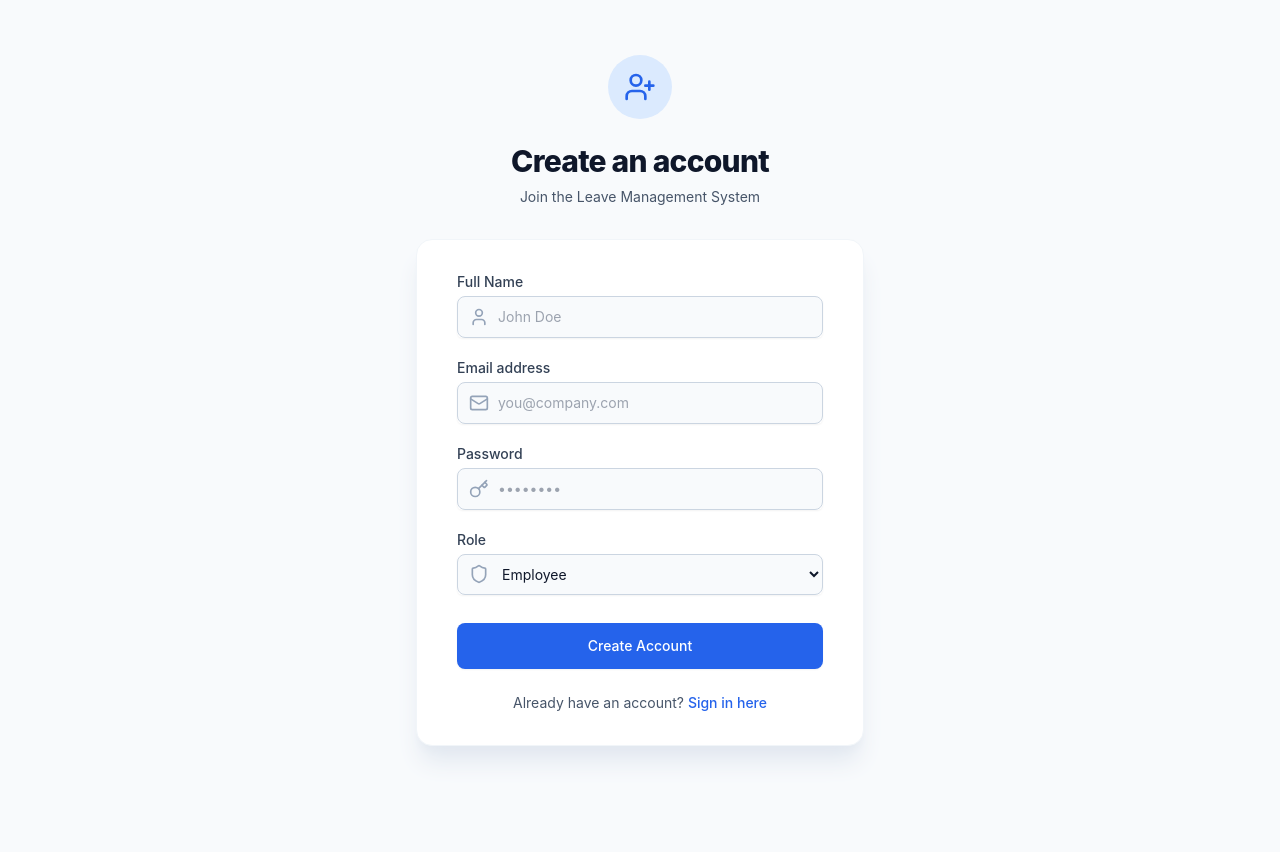
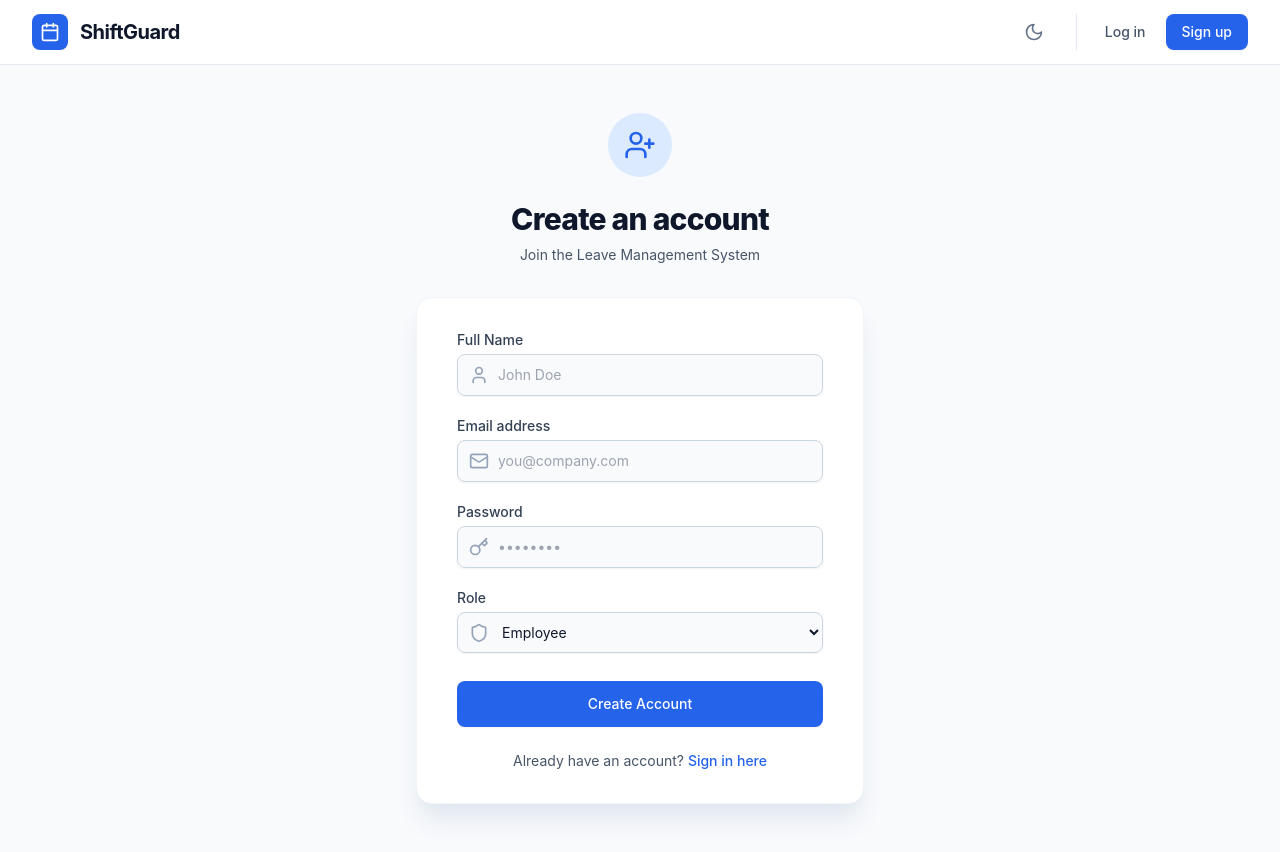
Before and after one commit to lakshitraina/ShiftGuard, a React (Vite) app in the folder frontend/: page /register in a window 1280 px wide. Before the commit the page ends 800 px from the top, so only its background shows below. Built offline with nearby package versions, Linux system fonts and the light colour scheme.

Commit message:
Fix Navbar rendering on Auth pages and Dark Mode CSS persistence

```diff
--- a/frontend/src/App.jsx
+++ b/frontend/src/App.jsx
@@ -16,8 +16,7 @@ import AdminDashboard from './pages/AdminDashboard';
 
 const Layout = ({ children }) => {
     return (
-        <div className="flex flex-col min-h-screen bg-slate-50 dark:bg-slate-950 transition-colors duration-200">
-            <Navbar />
+        <div className="flex flex-col min-h-screen">
             <main className="flex-1 w-full max-w-7xl mx-auto p-4 sm:p-6 lg:p-8">
                 {children}
             </main>
@@ -43,6 +42,8 @@ const RootRedirect = () => {
 function AppContent() {
     return (
         <Router>
+            <div className="flex flex-col min-h-screen">
+                <Navbar />
                 <Routes>
                     <Route path="/login" element={<Login />} />
                     <Route path="/register" element={<Register />} />
@@ -77,6 +78,7 @@ function AppContent() {
                     <Route path="/" element={<RootRedirect />} />
                     <Route path="*" element={<Navigate to="/" replace />} />
                 </Routes>
+            </div>
         </Router>
     );
 }
--- a/frontend/src/components/Navbar.jsx
+++ b/frontend/src/components/Navbar.jsx
@@ -14,8 +14,6 @@ const Navbar = () => {
         navigate('/login');
     };
 
-    if (!user) return null;
-
     return (
         <nav className="bg-white dark:bg-slate-900 border-b border-slate-200 dark:border-slate-800 sticky top-0 z-50 transition-colors duration-200">
             <div className="max-w-7xl mx-auto px-4 sm:px-6 lg:px-8">
@@ -31,7 +29,8 @@ const Navbar = () => {
                         </span>
                     </div>
 
-                    {/* Navigation - Desktop */}
+                    {/* Navigation - Desktop (Only if logged in) */}
+                    {user && (
                         <div className="hidden md:flex items-center space-x-8">
                             {user.role === 'admin' && (
                                 <Link to="/admin" className="text-slate-600 dark:text-slate-300 hover:text-blue-600 dark:hover:text-blue-400 font-medium transition-colors">Users</Link>
@@ -43,6 +42,7 @@ const Navbar = () => {
                                 <Link to="/employee" className="text-slate-600 dark:text-slate-300 hover:text-blue-600 dark:hover:text-blue-400 font-medium transition-colors">My Leaves</Link>
                             )}
                         </div>
+                    )}
 
                     {/* Right Side Actions */}
                     <div className="flex items-center gap-4">
@@ -56,7 +56,8 @@ const Navbar = () => {
                             {theme === 'dark' ? <Sun size={20} /> : <Moon size={20} />}
                         </button>
 
-                        {/* Profile Dropdown logic (simplified for top nav) */}
+                        {/* Profile Dropdown logic (Only if logged in) */}
+                        {user ? (
                             <div className="flex items-center gap-3 border-l border-slate-200 dark:border-slate-700 pl-4 ml-2">
                                 <div className="hidden sm:flex flex-col items-end">
                                     <span className="text-sm font-semibold text-slate-800 dark:text-slate-200">{user.name}</span>
@@ -73,6 +74,12 @@ const Navbar = () => {
                                     <LogOut size={20} />
                                 </button>
                             </div>
+                        ) : (
+                            <div className="flex items-center gap-2 border-l border-slate-200 dark:border-slate-700 pl-4 ml-2">
+                                <Link to="/login" className="text-sm font-medium text-slate-600 dark:text-slate-300 hover:text-blue-600 dark:hover:text-blue-400 px-3 py-2 rounded-lg transition-colors">Log in</Link>
+                                <Link to="/register" className="text-sm font-medium bg-blue-600 hover:bg-blue-700 text-white px-4 py-2 rounded-lg transition-colors shadow-sm">Sign up</Link>
+                            </div>
+                        )}
                     </div>
 
                 </div>
--- a/frontend/src/pages/Login.jsx
+++ b/frontend/src/pages/Login.jsx
@@ -35,7 +35,7 @@ const Login = () => {
     };
 
     return (
-        <div className="min-h-screen bg-slate-50 dark:bg-slate-950 flex flex-col justify-center sm:px-6 lg:px-8 transition-colors duration-200">
+        <div className="flex-1 flex flex-col justify-center sm:px-6 lg:px-8">
             <div className="sm:mx-auto sm:w-full sm:max-w-md">
                 <div className="flex justify-center mx-auto text-blue-600 bg-blue-100 dark:bg-blue-900/30 w-16 h-16 rounded-full items-center">
                     <LogIn size={32} />
--- a/frontend/src/pages/Register.jsx
+++ b/frontend/src/pages/Register.jsx
@@ -47,7 +47,7 @@ const Register = () => {
     };
 
     return (
-        <div className="min-h-screen bg-slate-50 dark:bg-slate-950 flex flex-col justify-center sm:px-6 lg:px-8 py-12 transition-colors duration-200">
+        <div className="flex-1 flex flex-col justify-center sm:px-6 lg:px-8 py-12">
             <div className="sm:mx-auto sm:w-full sm:max-w-md">
                 <div className="flex justify-center mx-auto text-blue-600 bg-blue-100 dark:bg-blue-900/30 w-16 h-16 rounded-full items-center">
                     <UserPlus size={32} />
```
Lines whose indentation alone changed are shown as unchanged.
